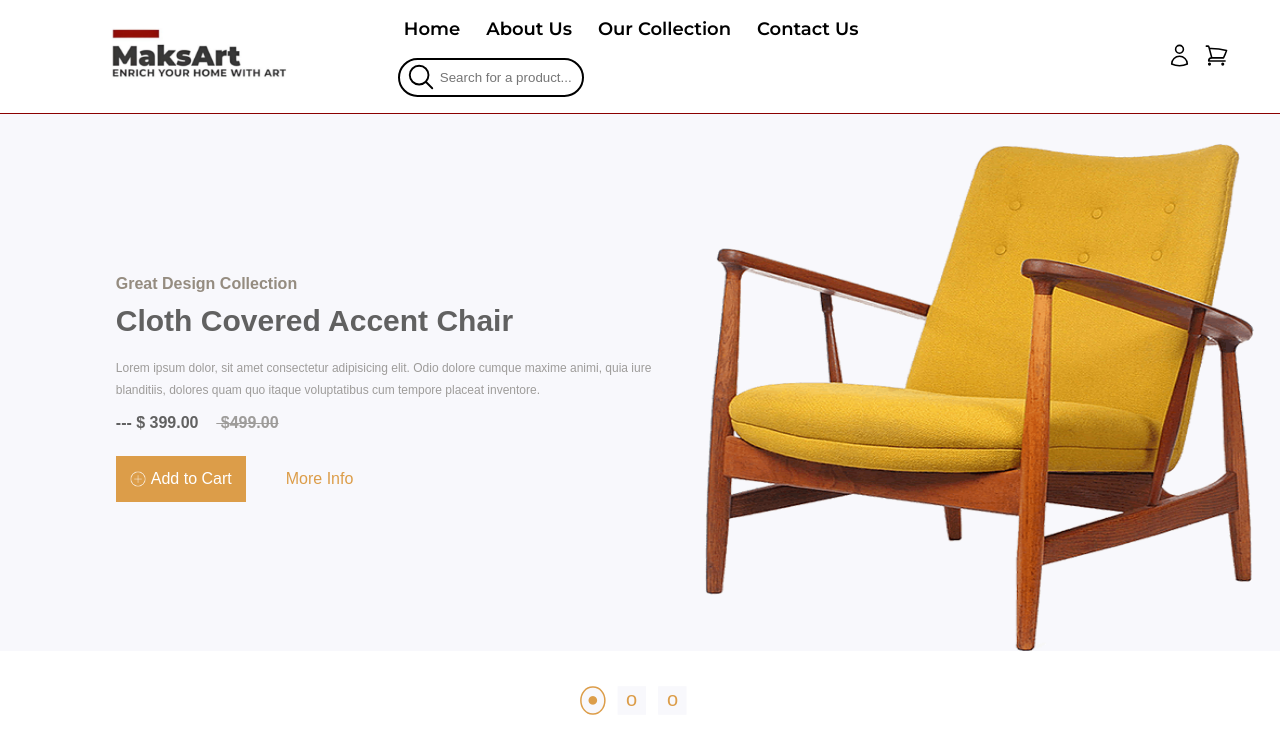
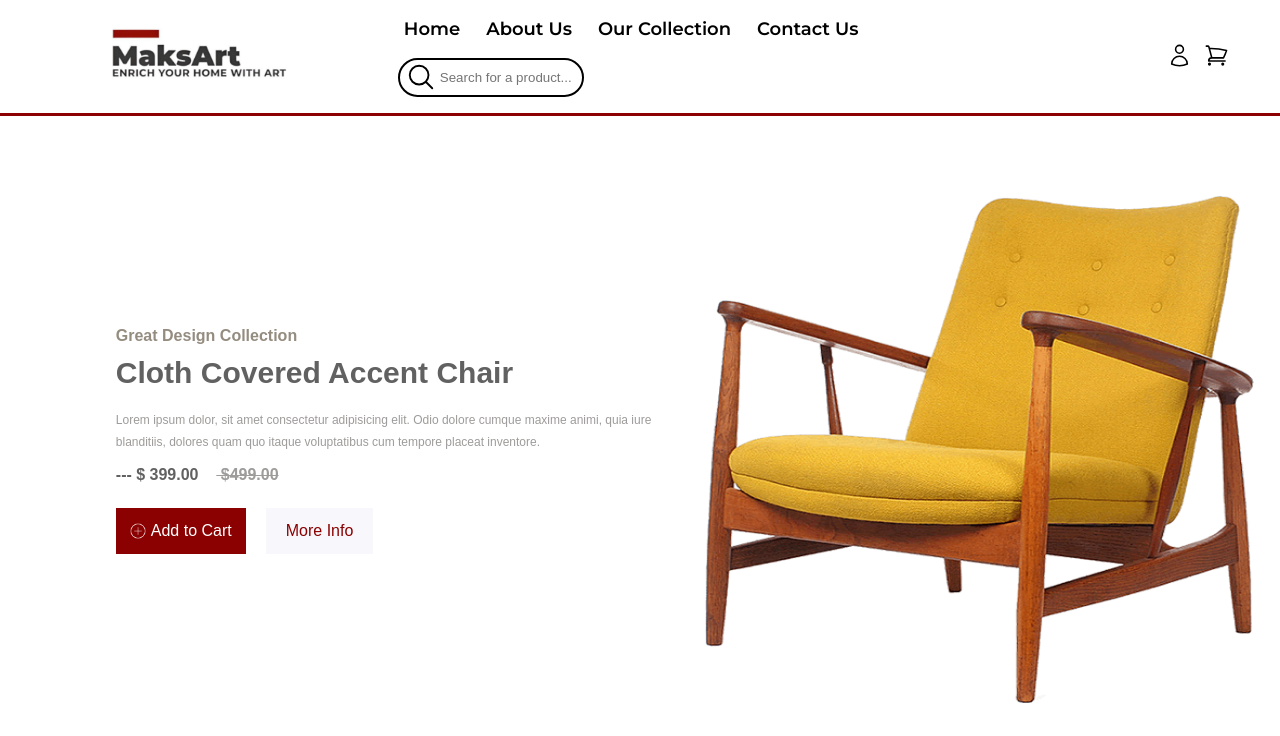
Before and after one commit to MadMax2121/MaksArt, a React (Create React App) app: page / in a window 1280 px wide. Shown: the top 736 px of the page. Built offline with nearby package versions, Linux system fonts and the light colour scheme.

Commit message:
worked on buttons

```diff
--- a/src/Header/Header.css
+++ b/src/Header/Header.css
@@ -2,10 +2,11 @@
 .main {
     display:flex;
     border-bottom-style: solid;
-    border-bottom-width: 1px;
+    border-bottom-width: 3px;
     border-bottom-color:#8b0000;
     height: 3cm;
     justify-content: space-evenly;
+    margin-bottom: 50px;
 
  }
 
--- a/src/Slides/Slides.css
+++ b/src/Slides/Slides.css
@@ -2,7 +2,6 @@
     display: flex;
     justify-content: center;
     align-items: center;
-    background-color: rgb(248, 248, 252);
     overflow-x: hidden;
 
 
@@ -78,7 +77,7 @@
     display: flex;
     align-items: center;
     color: white;
-    background-color: rgb(220, 157, 73);
+    background-color: #8b0000;
     border: 2px;
     padding: 14px 14px;
     font-size: 16px;
@@ -95,19 +94,17 @@
 
 
 .add_cart:hover {
-    background-color: rgb(214, 214, 214);
+    background-color: rgb(175, 175, 175);
 }
 
 
-.add_cart:active {
-    background-color: rgb(175, 175, 175);
-}
+
 
 
 .more_info {
     border: 2px;
     background-color: rgb(248, 248, 252);
-    color: rgb(220, 157, 73);
+    color: #8b0000;
     padding: 14px 20px;
     font-size: 16px;
 
@@ -130,38 +127,49 @@
     justify-content: center;
     margin-top: 40px;
     margin-bottom: 50px;
-    position: relative;
     transform: scale(1.5);
 }
 
 
-.carousel {
-    color: rgb(220, 157, 73);
-    border: 1px;
-    background-color: rgb(248, 248, 252);
+.carousel{
+    padding-top: 4px;
+    color: #8b0000;
+    width: 20px;
+    height: 20px;
+    display: flex;
+    justify-content: center;
+    align-items: center;
+    border: 1px solid transparent;
+    background-color: gray;
     margin-right: 8px;
     display: flex;
     flex-wrap: nowrap;
+    background-color: white;
 }
 
 
 .carousel:hover {
-    background-color: rgb(214, 214, 214);
-    border: 1px solid rgb(220, 157, 73);
-    border-radius: 100%;
-    padding: 0px 3px 2px 3.3px;
+    border-color: #8b0000;
+    border-radius: 75%;
     cursor: pointer;
+
 
 }
 
 
 .active_carousel {
-    color: rgb(220, 157, 73);
-    border: 1px solid rgb(220, 157, 73);
+    display: flex;
+    justify-content: center;
+    align-items: center;
+    padding-top: 4px;
+    color: #8b0000;
+    border: 1px solid #8b0000;
+    width: 20px;
+    height: 20px;
     border-radius: 100%;
-    background-color: rgb(248, 248, 252);
-    padding: 0px 3px 2px 3.3px;
     margin-right: 8px;
+    background-color: white;
+
 
 
 }
--- a/src/Slides/Slides.js
+++ b/src/Slides/Slides.js
@@ -1,6 +1,8 @@
 import React from 'react'
 import "./Slides.css"
 import { useState, useEffect } from 'react';
+import PanoramaFishEyeIcon from '@mui/icons-material/PanoramaFishEye';
+import FiberManualRecordIcon from '@mui/icons-material/FiberManualRecord';
 
 
 function Slides() {
@@ -131,7 +133,9 @@ function Slides() {
                        className={currentSlide === index ? 'active_carousel' : 'carousel'}
                        onClick={() => handleCarouselClick(index)}
                    >
-                       {currentSlide === index ? '●' : 'o'}
+                    <div className='period'>
+                       {currentSlide === index ? <FiberManualRecordIcon style={{width:"10px"}}/> : <PanoramaFishEyeIcon style={{width:"10px"}}/>}
+                    </div>
                    </button>
                ))}
            </div>
```
